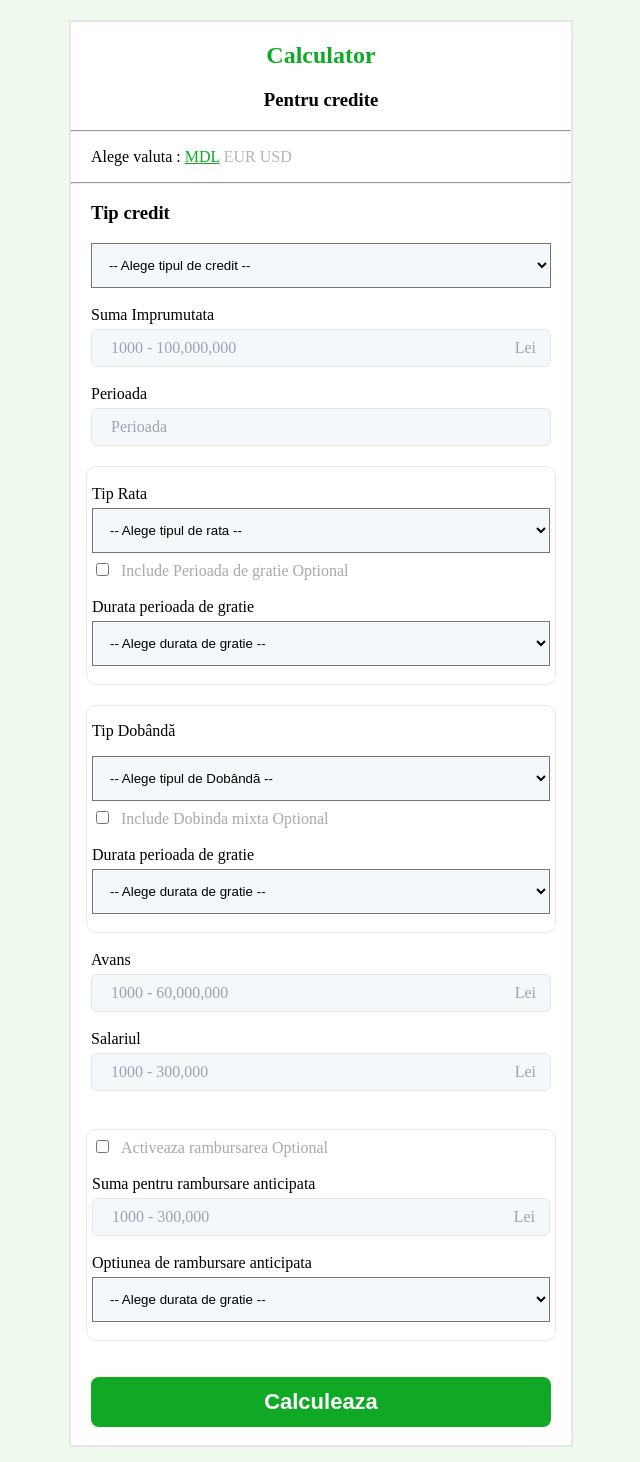
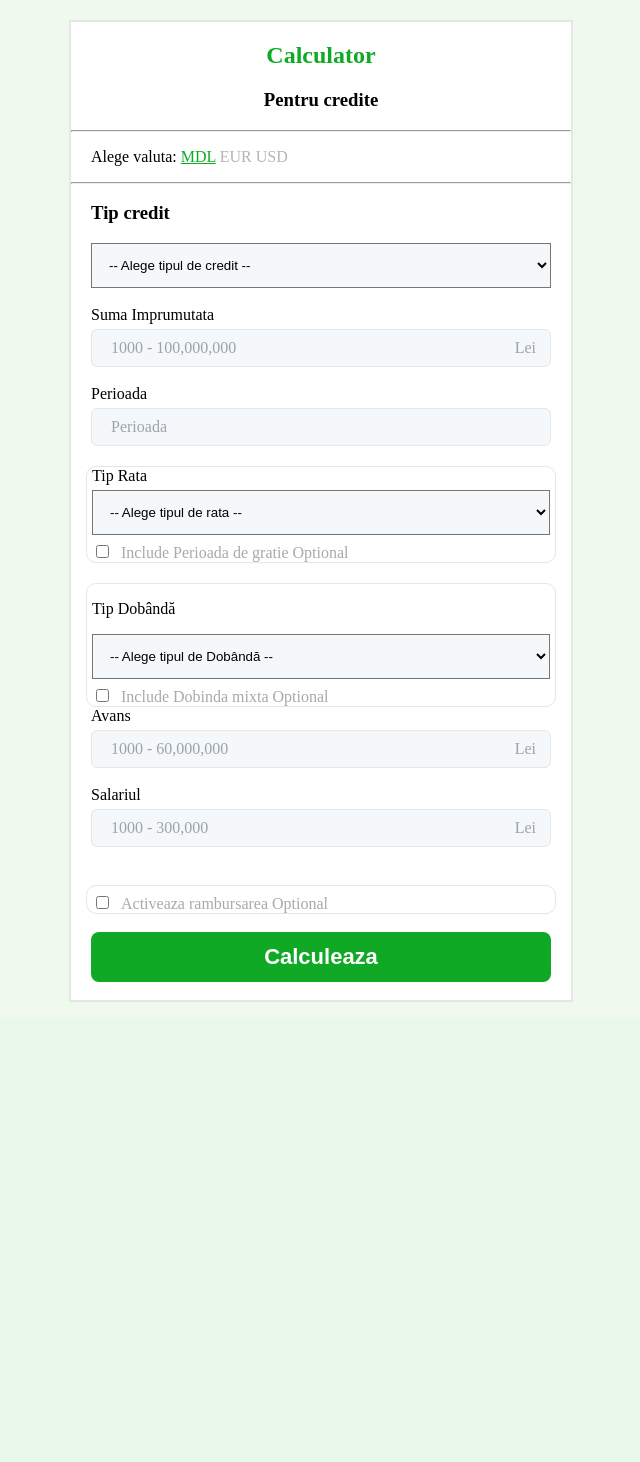
Before and after one commit to Earrtik/Bank-practic, a PHP site: page /html/credite.html in a window 1280 px wide. Shown: the part 50-1512 px from the top of the page, without its empty margins (319-959 px from the left). After the commit the page ends 1052 px from the top, so only its background shows below. Run offline with PHP 8.4, Linux system fonts and the light colour scheme.

Commit message:
credit avansat version

```diff
--- a/frontend/html/credite.html
+++ b/frontend/html/credite.html
@@ -5,168 +5,188 @@
     <meta name="viewport" content="width=device-width, initial-scale=1.0">
     <link rel="stylesheet" href="../style/credite.css">
     <link rel="stylesheet" href="../style/repeat.css">
-
     <title>Diny bank credite</title>
 </head>
 <body>
+    <!-- Header -->
     <header>
-            <span class="logo" >Diny bank</span>
+        <span class="logo">Diny bank</span>
     </header>
-        <main  >
-            <div class="content" >
 
-                <div class="" >
-                    <h2 class="calculator-st" >Calculator </h2>
-                    <h3 class="for-credit" >Pentru  credite</h3>
+    <!-- Main content -->
+    <main>
+        <div class="content">
+
+            <!-- Calculator header -->
+            <div>
+                <h2 class="calculator-st">Calculator</h2>
+                <h3 class="for-credit">Pentru credite</h3>
                 <hr>
-                    <p class="type-valuta" >Alege valuta : <a href="" class="valuta-mdl" >MDL</a> <a href=""class="valuta">EUR</a> <a href=""class="valuta">USD</a> </p>
+                <!-- Selectare valuta -->
+                <p class="type-valuta">
+                    Alege valuta:
+                    <a href="#" class="valuta-mdl" data-valuta="MDL">MDL</a>
+                    <a href="#" class="valuta" data-valuta="EUR">EUR</a>
+                    <a href="#" class="valuta" data-valuta="USD">USD</a>
+                </p>
                 <hr>
             </div>
 
-            <div class="credit-form" >
+            <!-- Form credit -->
+            <div class="credit-form">
                 <h3>Tip credit</h3>
-                    <select name="" id="">
+                <select name="">
                     <option value="">-- Alege tipul de credit --</option>
                     <option value="ipotecar">Credit ipotecar / imobiliar</option>
                     <option value="nevoi">Credit de nevoi personale</option>
                     <option value="auto">Credit auto</option>
                     <option value="linie">Linie de credit (overdraft)</option>
                     <option value="refinantare">Credit de refinanțare</option>
-
                 </select>
 
                 <br><br>
-                    <span class="span-content" >Suma Imprumutata</span>
+                <!-- Suma imprumutata -->
+                <span class="span-content">Suma Imprumutata</span>
                 <div class="input-wrapper">
-                        <input type="text" id="" class="suma" placeholder=" " >
+                    <input type="text" class="suma" placeholder=" ">
                     <span class="placeholder-left">1000 - 100,000,000</span>
                     <span class="placeholder-right">Lei</span>
                 </div>
+
                 <br>
-                    <span class="span-content" >Perioada</span>
+                <!-- Perioada -->
+                <span class="span-content">Perioada</span>
                 <div class="input-wrapper">
-                        <input type="text" id="" class="suma" placeholder="" >
+                    <input type="text" class="suma" placeholder="">
                     <span class="placeholder-left">Perioada</span>
                 </div>
-
             </div>
 
-                    <div class="into-border-div" >
-                        <br>
-                        <div class="text-form" >
+            <!-- Tip rata -->
+            <div class="into-border-div">
+                <div class="text-form">
                     <span class="span-content">Tip Rata</span>
-                             <select name="" id="">
+                    <select>
                         <option value="">-- Alege tipul de rata --</option>
                         <option value="contant">Rate cu Anuități Constante</option>
                         <option value="descrescatoare">Rate Descrescătoare</option>
+                    </select>
 
-                    </select>
-                    <input type="checkbox" name="" id="" class="checkbox" >
-                    <span class="span-chekbox" >Include Perioada de gratie Optional</span>
+                    <!-- Checkbox perioada de gratie -->
+                    <input type="checkbox" id="gratie-checkbox" class="checkbox">
+                    <span class="span-chekbox">Include Perioada de gratie Optional</span>
 
-                        <br><br>
+                    <!-- Bloc ascuns initial -->
+                    <div class="conditional" data-target="gratie-checkbox" style="display:none;">
+                        <br>
                         <span class="span-content">Durata perioada de gratie</span>
-                             <select name="" id="">
+                        <select>
                             <option value="">-- Alege durata de gratie --</option>
                             <option value="prima-luna">Prima Luna</option>
                             <option value="luna-3">Primele 3 luni</option>
                             <option value="luna-6">Primele 6 luni</option>
                             <option value="luna-9">Primele 9 luni</option>
                             <option value="luna-12">Primele 12 luni</option>
-
                         </select>
                         <br><br>
                     </div>
-
+                </div>
             </div>
 
-
-                <div class="into-border-div" >
-
-                        <div class="text-form" >
-                             <p>Tip Dobândă </p>
-                             <select name="" id="">
+            <!-- Tip dobanda -->
+            <div class="into-border-div">
+                <div class="text-form">
+                    <p>Tip Dobândă</p>
+                    <select>
                         <option value="">-- Alege tipul de Dobândă --</option>
                         <option value="fixa">Dobândă Fixă</option>
                         <option value="variabila">Dobândă Variabilă</option>
+                    </select>
+                    <!-- Checkbox dobanda mixta -->
+                    <input type="checkbox" id="dobinda-mixta-checkbox" class="checkbox">
+                    <span class="span-chekbox">Include Dobinda mixta Optional</span>
 
+                    <!-- Bloc ascuns initial -->
+                    <div class="conditional" data-target="dobinda-mixta-checkbox" style="display:none;">
+                        <br>
+                        <span class="span-content">Initial Dobinda Fixa dupa Dobinda Variabilă</span>
+                        <select>
+                            <option value="">-- Alege Initial tip Dobinda --</option>
+                            <option value="start-fixa">Inital Dobândă Fixă</option>
+                            <option value="start-variabila">Initial Dobinda Variabilă</option>
                         </select>
-                    <input type="checkbox" name="" id="" class="checkbox" >
-                    <span class="span-chekbox" >Include Dobinda mixta Optional</span>
-
-                        <br><br>
+                        <br><br><br>
                         <span class="span-content">Durata perioada de gratie</span>
-                             <select name="" id="">
+                        <select>
                             <option value="">-- Alege durata de gratie --</option>
                             <option value="prima-luna">Prima Luna</option>
                             <option value="luna-3">Primele 3 luni</option>
                             <option value="luna-6">Primele 6 luni</option>
                             <option value="luna-9">Primele 9 luni</option>
                             <option value="luna-12">Primele 12 luni</option>
-
                         </select>
                         <br><br>
+
+                    </div>
+                </div>
             </div>
 
-                </div>
-
-
-
-                        <br>
-                <div class="credit-form" >
-                    <span class="span-content" >Avans</span>
+            <!-- Avans si salariu -->
+            <div class="credit-form">
+                <span class="span-content">Avans</span>
                 <div class="input-wrapper">
-                        <input type="text" id="" class="avans" placeholder=" " >
+                    <input type="text" class="avans" placeholder=" ">
                     <span class="placeholder-left">1000 - 60,000,000</span>
                     <span class="placeholder-right">Lei</span>
                 </div>
                 <br>
-                    <span class="span-content" >Salariul</span>
+                <span class="span-content">Salariul</span>
                 <div class="input-wrapper">
-                        <input type="text" id="" class="salariu" placeholder=" " >
+                    <input type="text" class="salariu" placeholder=" ">
                     <span class="placeholder-left">1000 - 300,000</span>
                     <span class="placeholder-right">Lei</span>
                 </div>
                 <br>
             </div>
 
-                    <div class="into-border-div" >
+            <!-- Rambursare anticipata -->
+            <div class="into-border-div">
+                <div class="text-form">
+                    <input type="checkbox" id="rambursare-checkbox" class="checkbox">
+                    <span class="span-chekbox">Activeaza rambursarea Optional</span>
 
-                        <div class="text-form" >
-
-
-                    <input type="checkbox" name="" id="" class="checkbox" >
-                    <span class="span-chekbox" >Activeaza rambursarea Optional</span>
-
-                        <br><br>
+                    <!-- Bloc ascuns initial -->
+                    <div class="conditional" data-target="rambursare-checkbox" style="display:none;">
+                        <br>
                         <span class="span-content">Suma pentru rambursare anticipata</span>
                         <div class="input-wrapper">
-                            <input type="text" id="" class="salariu" placeholder=" " >
+                            <input type="text" class="salariu" placeholder=" ">
                             <span class="placeholder-left">1000 - 300,000</span>
                             <span class="placeholder-right">Lei</span>
                         </div>
-
                             <br>
                         <span class="span-content">Optiunea de rambursare anticipata</span>
-
-                     <select name="" id="">
-
+                        <select>
                             <option value="">-- Alege durata de gratie --</option>
                             <option value="reduce-perioada">Reducere perioadă, rata rămâne aceeași</option>
                             <option value="reduce-rata">Reducere rată, perioada rămâne aceeași</option>
-
                         </select>
                         <br><br>
                     </div>
+                </div>
+            </div>
 
-                    </div>
-                    <br><br>
-                    <div class="credit-form" >
-                        <button class="btn-calcul" >Calculeaza</button>
+            <!-- Buton calcul -->
+             <br>
+            <div class="credit-form">
+                <button class="btn-calcul">Calculeaza</button>
                 <br><br>
             </div>
 
         </div>
     </main>
+
+    <script src="../js/credite.js"></script>
+
 </body>
 </html>
```
Also changed, not shown: frontend/js/credite.js (added, +49 -0 lines), frontend/style/credite.css (line endings or trailing spaces). Lines whose indentation alone changed are shown as unchanged.
